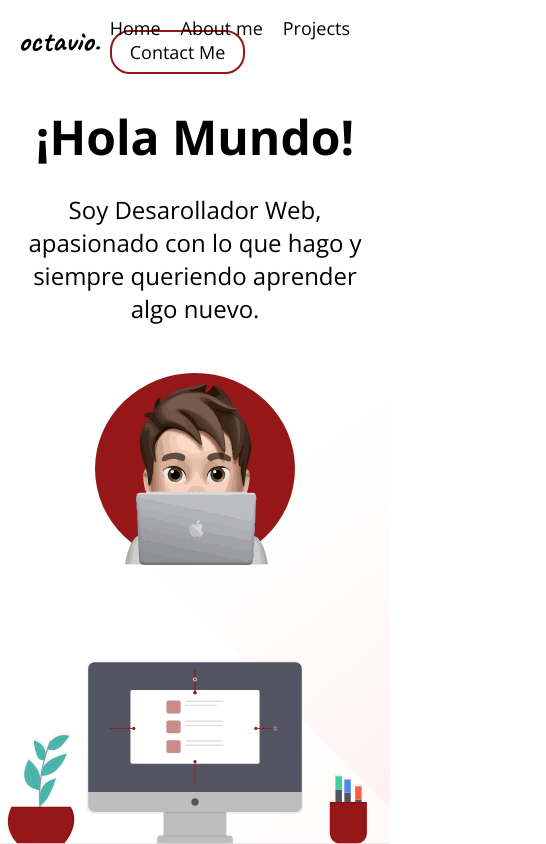
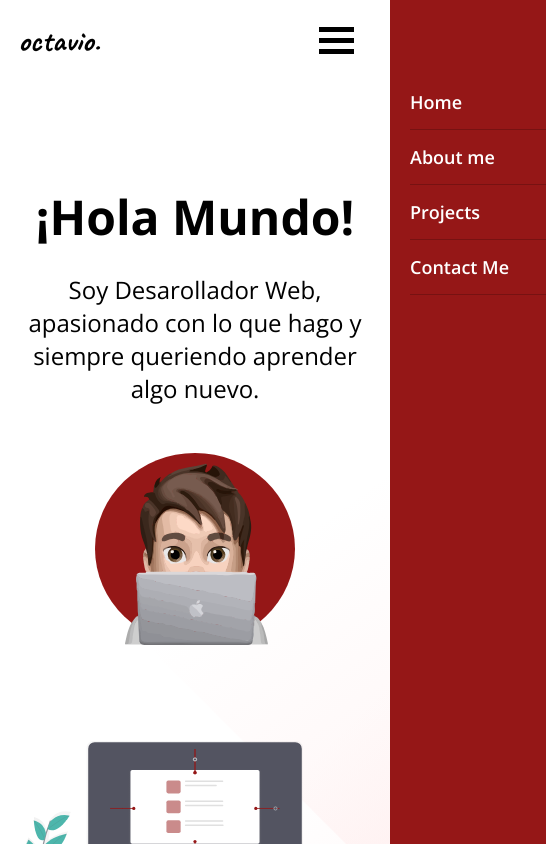
Before and after one commit to octaviodesalvatore/portfolio, a React (Create React App) app: page / in a window 390 px wide. Shown: the top 844 px of the page, 546 px wide, since content can reach past the window. Built offline with nearby package versions, Linux system fonts and the light colour scheme; no server answers.

Commit message:
Mobile Navbar

```diff
--- a/package.json
+++ b/package.json
@@ -10,6 +10,7 @@
     "react": "^17.0.2",
     "react-dom": "^17.0.2",
     "react-scripts": "4.0.3",
+    "react-scroll": "^1.8.4",
     "react-slick": "^0.28.1",
     "react-toastify": "^8.1.0",
     "slick-carousel": "^1.8.1",
--- a/src/Components/ContactMe.js
+++ b/src/Components/ContactMe.js
@@ -74,9 +74,9 @@ function ContactMe() {
                 <textarea name="message" />
                 <span>Escribe tu mensaje...</span>
               </InputBox>
-              <InputBox>
+              <Submit>
                 <input type="submit" value="Enviar" />
-              </InputBox>
+              </Submit>
             </form>
           </ContactForm>
         </Content>
@@ -97,6 +97,10 @@ const CenterContainer = styled.div`
   display: flex;
   justify-content: space-evenly;
   align-items: center;
+
+  @media (max-width: 768px) {
+    flex-direction: column-reverse;
+  }
 `;
 const CvContainer = styled.div`
   button {
@@ -208,3 +212,11 @@ const InputBox = styled.div`
     position: relative;
   }
 `;
+
+const Submit = styled(InputBox)`
+  input {
+    @media (max-width: 768px) {
+      width: 100% !important;
+    }
+  }
+`;
--- a/src/Components/Navbar.js
+++ b/src/Components/Navbar.js
@@ -1,14 +1,19 @@
 import React, { useEffect, useState } from "react";
+import { Link } from "react-scroll";
 import styled from "styled-components";
 
 function Navbar() {
   const [offset, setOffset] = useState(0);
+
+  const [open, setOpen] = useState(false);
 
   useEffect(() => {
     window.onscroll = () => {
       setOffset(window.pageYOffset);
     };
   }, []);
+
+  console.log(open);
 
   return (
     <Container offset={offset}>
@@ -30,6 +35,27 @@ function Navbar() {
             Contact Me
           </ContactMeA>
         </Nav>
+        <Hamburger open={open} onClick={() => setOpen(true)}>
+          <div></div>
+        </Hamburger>
+
+        <NavMobile show={open}>
+          <CloseHamburger open={open} onClick={() => setOpen(false)}>
+            x
+          </CloseHamburger>
+          <MobileLinks offset={offset} href="#home-top">
+            Home
+          </MobileLinks>
+          <MobileLinks offset={offset} href="#about-me-section">
+            About me
+          </MobileLinks>
+          <MobileLinks offset={offset} href="##my-work">
+            Projects
+          </MobileLinks>
+          <MobileLinks offset={offset} href="#contact-me-section">
+            Contact Me
+          </MobileLinks>
+        </NavMobile>
       </Wrapper>
     </Container>
   );
@@ -37,12 +63,85 @@ function Navbar() {
 
 export default Navbar;
 
+const CloseHamburger = styled.div`
+  display: flex;
+  justify-content: flex-end;
+  font-size: 40px;
+  cursor: pointer;
+  color: white;
+`;
+
+const MobileLinks = styled.a`
+  padding: 15px 0;
+  border-bottom: 1px solid rgba(0, 0, 0, 0.2);
+  color: white;
+  font-weight: 600;
+`;
+
+const Hamburger = styled.span`
+  display: block;
+  width: 35px;
+  cursor: pointer;
+  appearance: none;
+  background: none;
+  outline: none;
+  border: none;
+  z-index: 99;
+  right: 36px;
+  position: fixed;
+
+  &:after,
+  &::before,
+  div {
+    content: "";
+    display: block;
+    width: 100%;
+    height: 5px;
+    background-color: #000;
+
+    margin: 6px 0px;
+    transition: 0.4s;
+  }
+
+  @media (min-width: 768px) {
+    display: none;
+  }
+`;
+
+const NavMobile = styled.div`
+  @media (min-width: 768px) {
+    display: none;
+  }
+
+  position: fixed;
+  top: 0;
+  bottom: 0;
+  right: 0;
+  background-color: #951717;
+  width: 300px;
+  z-index: 100;
+  list-style: none;
+  padding: 20px;
+  text-align: start;
+  display: flex;
+  flex-direction: column;
+  transform: ${(props) => (props.show ? "translateX(0)" : "translateX(100%)")};
+  transition: transform 0.2s cubic-bezier(0.075, 0.82, 0.165, 1);
+  li {
+    padding: 15px 0;
+    border-bottom: 1px solid rgba(0, 0, 0, 0.2);
+    a {
+      font-weight: 600;
+    }
+  }
+`;
+
 const Container = styled.div`
+  @media (min-width: 768px) {
     width: 100%;
     position: fixed;
     z-index: 90;
     transition: all 150ms cubic-bezier(0.77, 0, 0.175, 1);
-
     ${({ offset }) =>
       offset > 10 &&
       `
@@ -51,6 +150,7 @@ const Container = styled.div`
     transition: background-color 250ms ease-in;
     color: white;
   `}
+  }
 `;
 
 const Wrapper = styled.div`
@@ -75,6 +175,9 @@ const Logo = styled.div`
 `;
 
 const Nav = styled.nav`
+  @media (max-width: 768px) {
+    display: none;
+  }
   a {
     margin-right: 10px;
     margin-left: 10px;
```
Also changed, not shown: 1 other file (tests, documents, lock files or other folders). Lines whose indentation alone changed are shown as unchanged.
